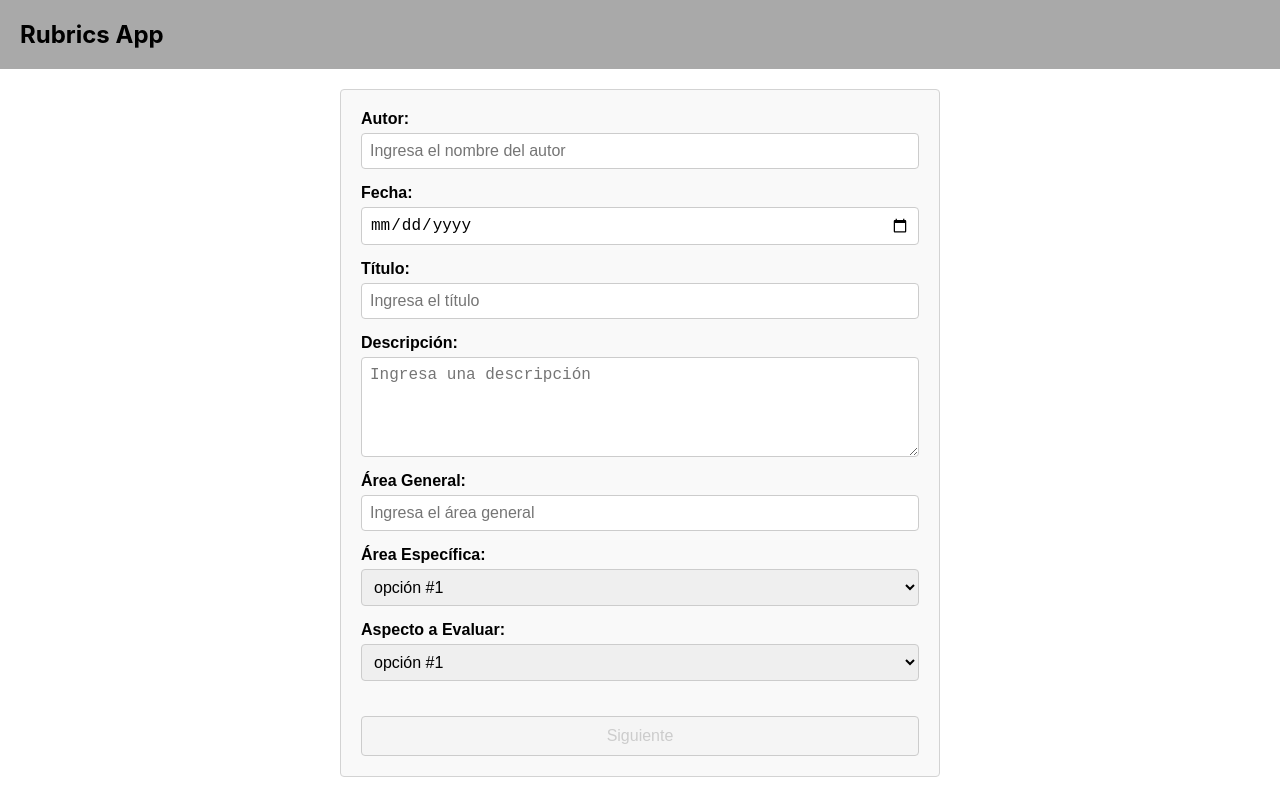
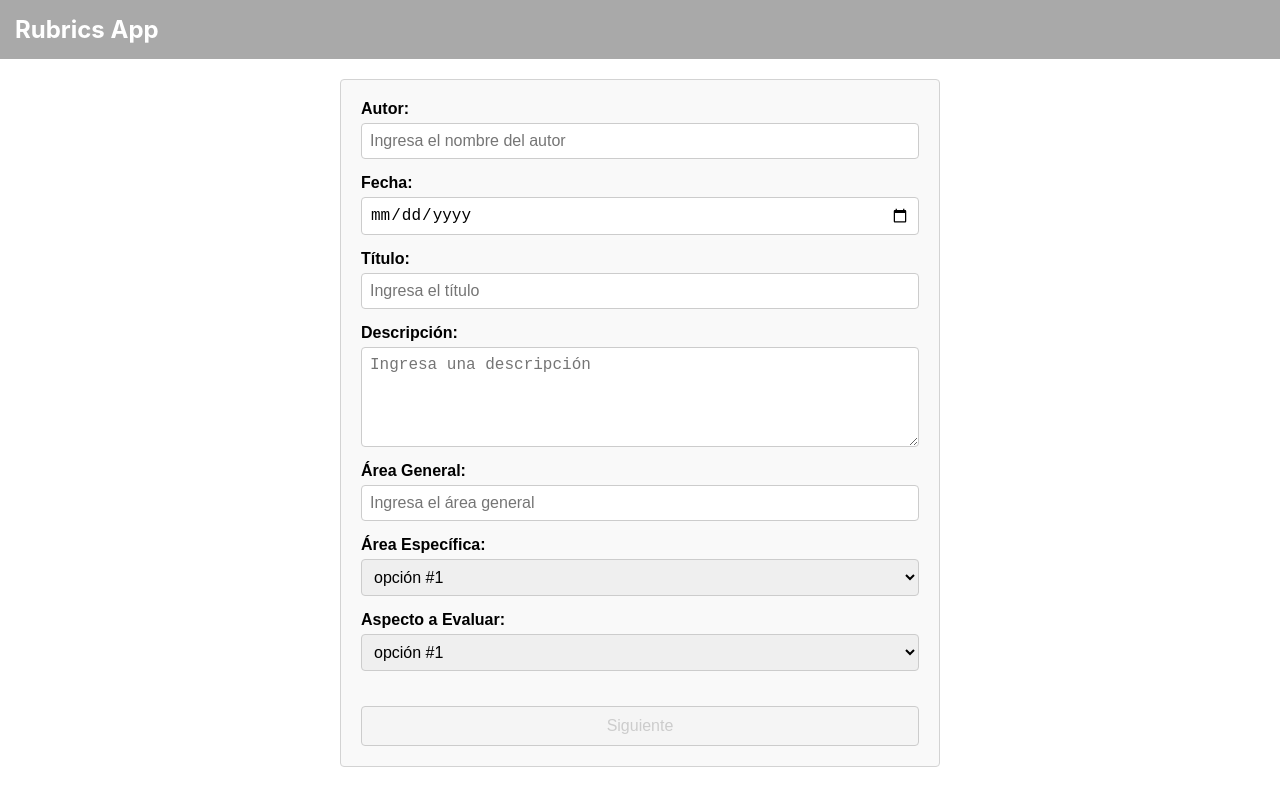
Before and after one commit to DanielAR27/IC-5821-Proyecto-Programado, a React (Create React App) app: page /rubrics/create in a window 1280 px wide. Built offline with nearby package versions, Linux system fonts and the light colour scheme.

Commit message:
Se arreglaron unos bugs al crear rubrica

```diff
--- a/src/components/CreateRubric.js
+++ b/src/components/CreateRubric.js
@@ -1,5 +1,6 @@
 import React, { useState, useEffect } from 'react';
 import './CreateRubric.css';
+import Navbar from './Navbar'; // Importa el Navbar
 
 /*TODO: Queda por modificar
 1) El creador debe seleccionar el tipo de propuesta para la rúbrica?
@@ -7,7 +8,7 @@ o eso debería hacerlo manualmente el administrador?
 2) El id_creador debe estar dado por el login actual del creador.
 */
 
-function CreateRubric() {
+function CreateRubric({ roles }) {
   const [formData, setFormData] = useState({
     autor: '',
     fecha: '',
@@ -37,9 +38,14 @@ function CreateRubric() {
     }
   };
 
+  const handleReturnToForm = (returnedFormData) => {
+    setFormData(returnedFormData); // Actualiza el formData con el que se regresó
+    setShowMatrix(false); // Muestra nuevamente el formulario
+  };
+
   return (
     <div className="create-rubric-wrapper">
-      <div className="header">Rubrics App</div>
+      <Navbar role={roles} /> {/* Agrega el Navbar aquí */}
 
       {!showMatrix ? (
         <div className="create-rubric-container">
@@ -127,11 +133,13 @@ function CreateRubric() {
           </button>
         </div>
       ) : (
-        <Matrix formData={formData} />
+        <Matrix formData={formData} onReturnToForm={handleReturnToForm} />
       )}
     </div>
   );
 }
+
+
 
 function Matrix({ formData, onReturnToForm }) {
   const [numColumns, setNumColumns] = useState(0);
@@ -237,8 +245,14 @@ function Matrix({ formData, onReturnToForm }) {
       return total + criterion.rows.reduce((sum, row) => sum + (row.weight || 0), 0);
     }, 0);
 
+    console.log("suma porcentajes: ", totalPercentage);
+    const isTotalPercentageValid = parseInt(totalPercentage, 10) === 100; // Convertir a entero para comparar
+    console.log(isTotalPercentageValid); // Esto debería ser true si la suma es 100
+
+
     // Validar que la suma total de los porcentajes sea 100
-    if (totalPercentage !== 100) {
+    if (!isTotalPercentageValid) {
+      console.log("we are here idk why.")
       setWarningMessage("La suma total de los porcentajes de los subcriterios debe ser 100%.");
       return;
     }
@@ -369,13 +383,11 @@ function Matrix({ formData, onReturnToForm }) {
               Iniciar
             </button>
           </div>
-          <button onClick={resetSetup} className="reset-button">Regresar</button>
+          <button onClick={() => onReturnToForm(formData)} className="reset-button">Regresar</button>
         </div>
       ) : isPreview ? (
         <div className="preview-section">
-
           <PreviewRubric criteria={criteria} numColumns={numColumns} />
-
           <div className="preview-buttons">
             <button onClick={backToEdit} className="edit-button">Regresar a edición</button>
             <button onClick={saveRubric} className="save-button">Guardar</button>
@@ -425,15 +437,25 @@ function Matrix({ formData, onReturnToForm }) {
             </div>
 
             <div className="navigation-buttons">
-              {currentCriterion > 0 && (
-                <button onClick={prevCriterion} className="nav-button">Regresar</button>
-              )}
+              <button
+                onClick={() => {
+                  if (currentCriterion === 0) {
+                    resetSetup(); // Reinicia todo si es el primer criterio
+                  } else {
+                    prevCriterion(); // Vuelve al criterio anterior
+                  }
+                }}
+                className="nav-button"
+              >
+                Regresar
+              </button>
               {currentCriterion < numCriteria - 1 ? (
                 <button onClick={nextCriterion} className="nav-button">Siguiente</button>
               ) : (
                 <button onClick={previewRubric} className="nav-button preview-button">Previsualizar</button>
               )}
             </div>
+
           </div>
           <button onClick={resetSetup} className="reset-button">Regresar al paso inicial</button>
         </div>
@@ -464,7 +486,7 @@ function RubricRow({ rowIndex, row, numColumns, handleDescriptionChange, setSele
       {Array.from({ length: numColumns }).map((_, columnIndex) => (
         <td key={columnIndex}>
           <textarea
-            placeholder={`${columnIndex + 1} PTOS`}
+            placeholder={`${columnIndex} PTOS`}
             value={row[`puntaje_${columnIndex}`] || ''}
             onChange={(e) => handleChange(`puntaje_${columnIndex}`, e.target.value)}
             className="text-box large-text-box"
@@ -517,7 +539,7 @@ function PreviewRubric({ criteria, numColumns }) {
               <tr>
                 <th>Descripción</th>
                 {Array.from({ length: numColumns }, (_, i) => (
-                  <th key={i}>{i + 1} PTOS</th>
+                  <th key={i}>{i} PTOS</th>
                 ))}
                 <th>Peso (%)</th>
               </tr>
--- /dev/null
+++ b/src/components/Navbar.css
@@ -0,0 +1,25 @@
+/* src/components/Navbar.css */
+.navbar {
+    display: flex;
+    justify-content: space-between;
+    align-items: center;
+    padding: 15px;
+    background-color: #a9a9a9; /* Azul */
+    color: white;
+  }
+
+  .navbar-left {
+    font-size: 24px;
+    font-weight: bold;
+  }
+
+  .navbar-right a {
+    color: white;
+    margin-left: 15px;
+    text-decoration: none;
+    font-weight: bold;
+  }
+
+  .navbar-right a:hover {
+    text-decoration: underline; /* Añadir subrayado al pasar el ratón */
+  }
--- /dev/null
+++ b/src/components/Navbar.js
@@ -0,0 +1,36 @@
+import React from 'react';
+import './Navbar.css';
+
+const Navbar = ({ role }) => {
+  const getOptions = () => {
+    switch (role) {
+      case 'administrador':
+        return ['Crear Rúbrica', 'Ver Rúbricas', 'Gestión de Usuarios'];
+      case 'creador':
+        return ['Crear Rúbrica', 'Ver Rúbricas'];
+      case 'evaluador':
+        return ['Evaluar Rúbricas', 'Ver Rúbricas'];
+      case 'consultor':
+        return ['Ver Rúbricas'];
+      default:
+        return [];
+    }
+  };
+
+  return (
+    <nav className="navbar">
+      <div className="navbar-left">
+        <span>Rubrics App</span>
+      </div>
+      <div className="navbar-right">
+        {getOptions().map((option, index) => (
+          <a key={index} href={`/${option.replace(/\s+/g, '-').toLowerCase()}`}>
+            {option}
+          </a>
+        ))}
+      </div>
+    </nav>
+  );
+};
+
+export default Navbar;
--- a/src/components/ShowRubrics.css
+++ b/src/components/ShowRubrics.css
@@ -1,17 +1,7 @@
-/* Contenedor general */
-.show-rubrics-wrapper {
-    width: 100%;
-  }
-
-  /* Estilo para el header */
-  .header {
-    background-color: #a9a9a9;
-    padding: 20px;
-    font-size: 24px;
-    font-weight: bold;
-    text-align: left;
-    color: black;
-  }
+  /* Contenedor general */
+  .show-rubrics-wrapper {
+      width: 100%;
+    }
 
   /* Contenedor de las rúbricas */
   .rubrics-container {
--- a/src/components/ShowRubrics.js
+++ b/src/components/ShowRubrics.js
@@ -1,8 +1,9 @@
 import React, { useEffect, useState } from 'react';
 import './ShowRubrics.css';
+import Navbar from './Navbar'; // Importamos el nuevo navbar
 import { FaSearch } from 'react-icons/fa';
 
-function ShowRubrics() {
+function ShowRubrics({ userRole }) {
   const [rubrics, setRubrics] = useState([]);
   const [showRubricDetails, setShowRubricDetails] = useState(false);
   const [rubricDetails, setRubricDetails] = useState(null);
@@ -39,7 +40,9 @@ function ShowRubrics() {
 
   return (
     <div className="show-rubrics-wrapper">
-      <div className="header">Rúbricas Públicas</div>
+      <Navbar role={userRole} />
+      {/* Eliminar la línea siguiente */}
+      {/* <div className="header">Rúbricas Públicas</div> */}
 
       <div className="rubrics-container">
         {rubrics.length > 0 ? (
@@ -65,7 +68,6 @@ function ShowRubrics() {
           <div className="modal-content">
             <h2>{rubricDetails.titulo}</h2>
             <p>{rubricDetails.descripcion}</p>
-
             {rubricDetails.criterios && rubricDetails.criterios.map((criterio, index) => (
               <div key={index} className="criterio-container">
                 <h3>{criterio.nombrecriterio}</h3>
@@ -93,7 +95,6 @@ function ShowRubrics() {
                 </table>
               </div>
             ))}
-
             <button onClick={handleCloseModal}>Aceptar</button>
           </div>
         </div>
```
Also changed, not shown: src/context/UserContex.js (added, +16 -0 lines).
